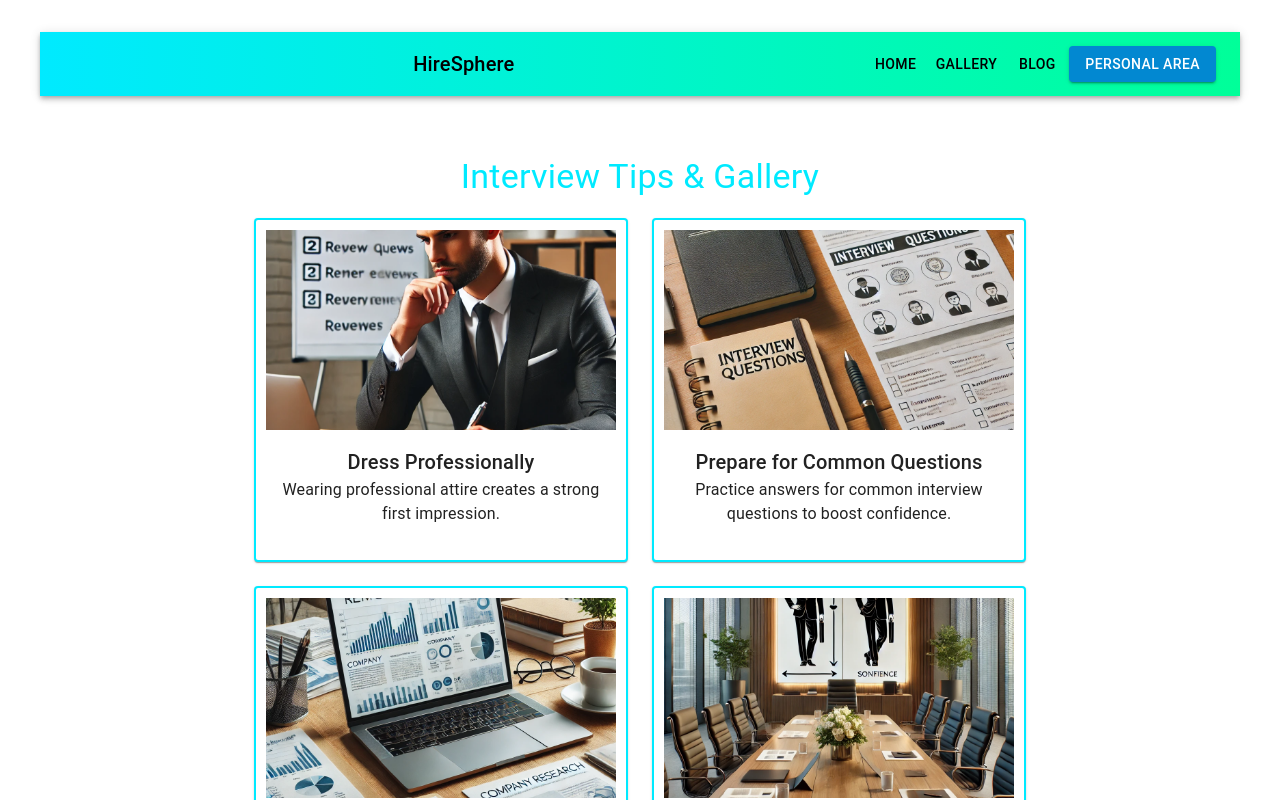
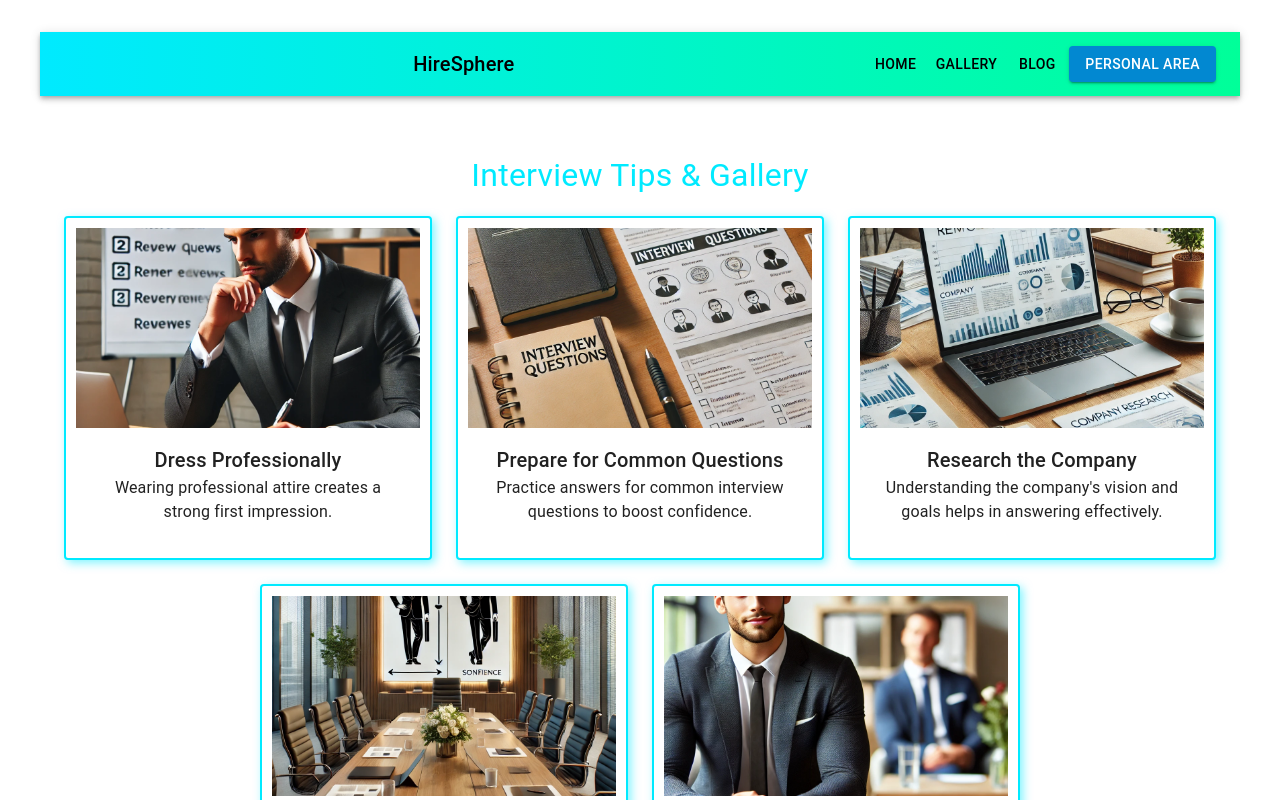
Before and after one commit to Nava-151/HireSphereReact, a React (Vite) app in the folder CandidteApp/: page /gallery in a window 1280 px wide. Shown: the top 800 px of the page. Built offline with nearby package versions, Linux system fonts and the light colour scheme.

Commit message:
add images in gallery

```diff
--- a/CandidteApp/src/components/Gallery.tsx
+++ b/CandidteApp/src/components/Gallery.tsx
@@ -1,9 +1,6 @@
 import {
-    AppBar,
-    Toolbar,
-    Button,
   Container,
-    Box,
+  Grid,
   Card,
   CardContent,
   Typography,
@@ -12,48 +9,29 @@ import {
 import { motion } from "framer-motion";
 
 const tips = [
-    {
-      title: "Dress Professionally",
-      description: "Wearing professional attire creates a strong first impression.",
-      image: "/tip2.webp"
-    },
-    {
-      title: "Prepare for Common Questions",
-      description: "Practice answers for common interview questions to boost confidence.",
-      image: "/tip2.2.webp"
-    },
-    {
-      title: "Research the Company",
-      description: "Understanding the company's vision and goals helps in answering effectively.",
-      image: "/tip3.webp",
-    },
-    {
-      title: "Body Language Matters",
-      description: "Maintain eye contact, sit upright, and use positive gestures.",
-      image: "/tip4.2.webp",
-    },
-    {
-      title: "Ask Insightful Questions",
-      description: "Prepare a few thoughtful questions to ask the interviewer.",
-      image: "/tip4.webp",
-    },
+  { title: "Dress Professionally", description: "Wearing professional attire creates a strong first impression.", image: "/tip2.webp" },
+  { title: "Prepare for Common Questions", description: "Practice answers for common interview questions to boost confidence.", image: "/tip2.2.webp" },
+  { title: "Research the Company", description: "Understanding the company's vision and goals helps in answering effectively.", image: "/tip3.webp" },
+  { title: "Body Language Matters", description: "Maintain eye contact, sit upright, and use positive gestures.", image: "/tip4.2.webp" },
+  { title: "Ask Insightful Questions", description: "Prepare a few thoughtful questions to ask the interviewer.", image: "/tip4.webp" },
 ];
 
 const Gallery = () => {
   return (
+    <Container sx={{ marginTop: "60px", paddingBottom: "40px" }}>
+      <Typography variant="h4" sx={{ textAlign: "center", marginBottom: "20px", color: "#00eaff", fontSize: { xs: "1.5rem", md: "2rem" } }}>
+        Interview Tips & Gallery
+      </Typography>
 
-
-        <Container className="gallery" sx={{ marginTop: "60px" }}>
-          <Typography variant="h4" sx={{ textAlign: "center", marginBottom: "20px", color: "#00eaff" }}>Interview Tips & Gallery</Typography>
-          <Box display="flex" flexWrap="wrap" justifyContent="center" gap={3}>
+      <Grid container spacing={3} justifyContent="center">
         {tips.map((tip, index) => (
+          <Grid item xs={12} sm={6} md={4} key={index}>
             <motion.div
-                key={index}
               initial={{ opacity: 0, y: 20 }}
               animate={{ opacity: 1, y: 0 }}
               transition={{ duration: 0.5, delay: index * 0.2 }}
             >
-                <Card className="tip-card" sx={{ padding: "10px", border: "2px solid #00eaff", maxWidth: "350px" }}>
+              <Card sx={{ padding: "10px", border: "2px solid #00eaff", boxShadow: "3px 3px 10px rgba(0, 234, 255, 0.5)", maxWidth: { xs: "100%", sm: "350px" } }}>
                 <CardMedia component="img" height="200" image={tip.image} alt={tip.title} />
                 <CardContent>
                   <Typography variant="h6">{tip.title}</Typography>
@@ -61,8 +39,9 @@ import {
                 </CardContent>
               </Card>
             </motion.div>
+          </Grid>
         ))}
-          </Box>
+      </Grid>
     </Container>
   );
 };
```
Lines whose indentation alone changed are shown as unchanged.
